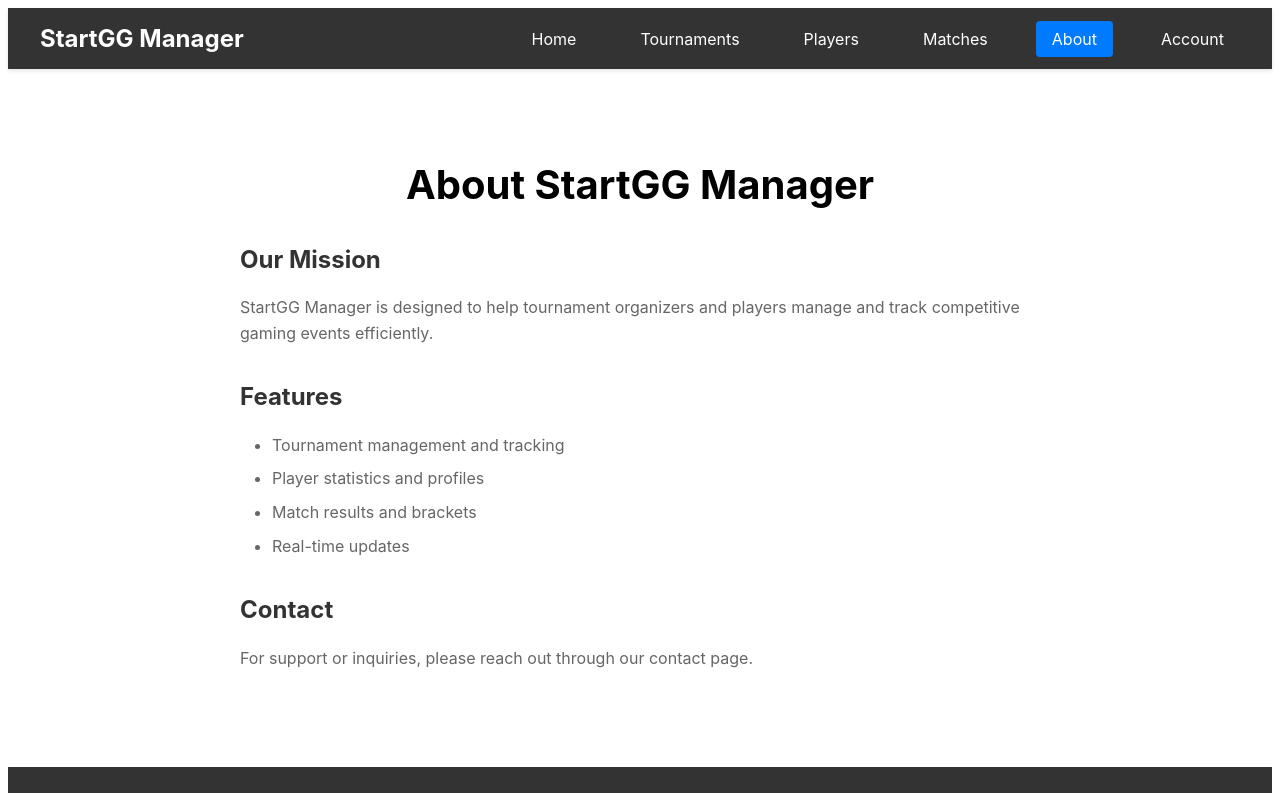
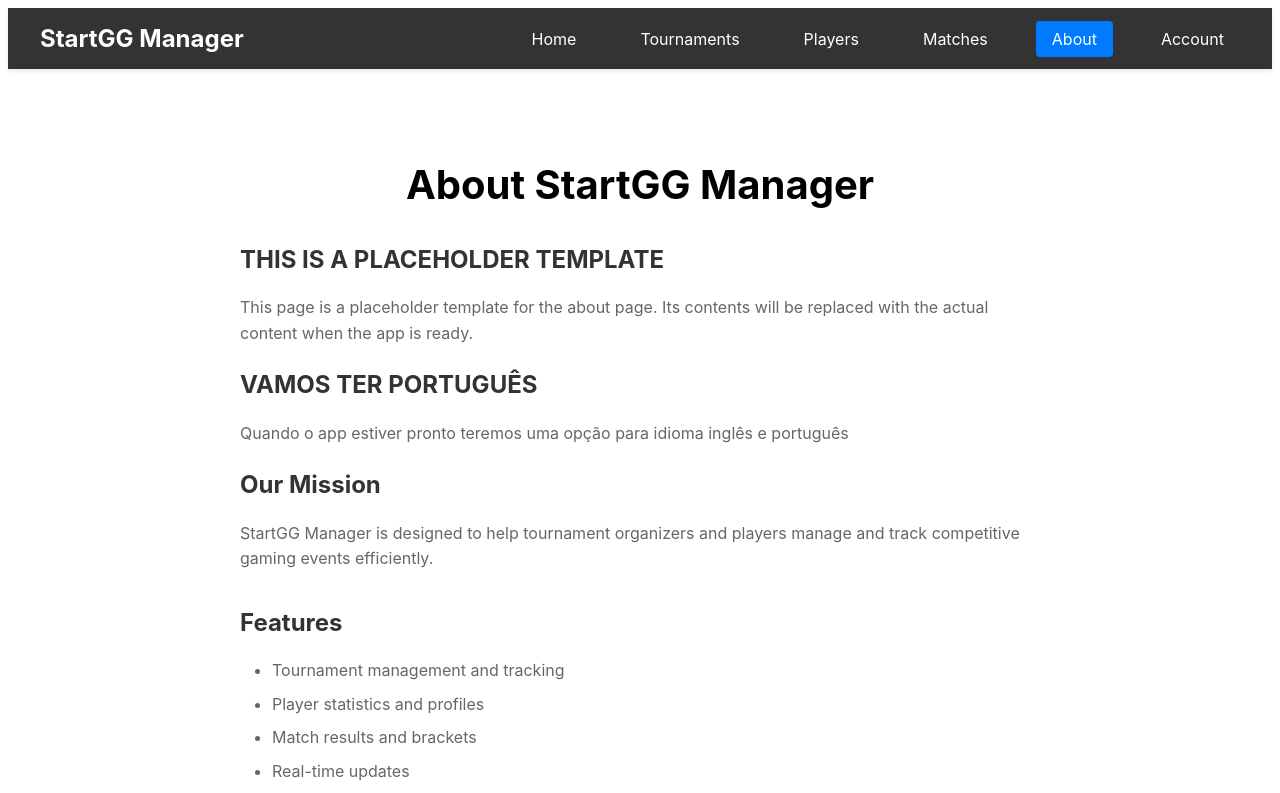
Before and after one commit to eRebernisek/startgg-manager, an Angular app in the folder startgg-manager/: page /about in a window 1280 px wide. Shown: the top 793 px of the page. Built offline with nearby package versions, Linux system fonts and the light colour scheme.

Commit message:
Few small layout changes

```diff
--- a/startgg-manager/src/app/pages/about/about.component.html
+++ b/startgg-manager/src/app/pages/about/about.component.html
@@ -2,6 +2,10 @@
   <h1>About StartGG Manager</h1>
   <div class="content">
     <section>
+      <h2>THIS IS A PLACEHOLDER TEMPLATE</h2>
+      <p>This page is a placeholder template for the about page. Its contents will be replaced with the actual content when the app is ready.</p>
+      <h2>VAMOS TER PORTUGUÊS</h2>
+      <p>Quando o app estiver pronto teremos uma opção para idioma inglês e português</p>
       <h2>Our Mission</h2>
       <p>
         StartGG Manager is designed to help tournament organizers and players
--- a/startgg-manager/src/app/pages/account/account.html
+++ b/startgg-manager/src/app/pages/account/account.html
@@ -13,7 +13,7 @@
       />
     </div>
     <p class="help-message">
-      Don't know how to get your token? Click  <a href="https://start.gg/admin/profile/developer" target="_blank" rel="noopener noreferrer">here</a> and go to 'Third Party Access Tokens' to get your token
+      Don't know how to get your token? Click  <a href="https://start.gg/admin/profile/developer" target="_blank" rel="noopener noreferrer">here</a> and click in "Create new token"
     </p>
     <button type="submit" class="save-button">Save</button>
   </form>
```
Also changed, not shown: 9 other files (tests, documents, lock files or other folders).
